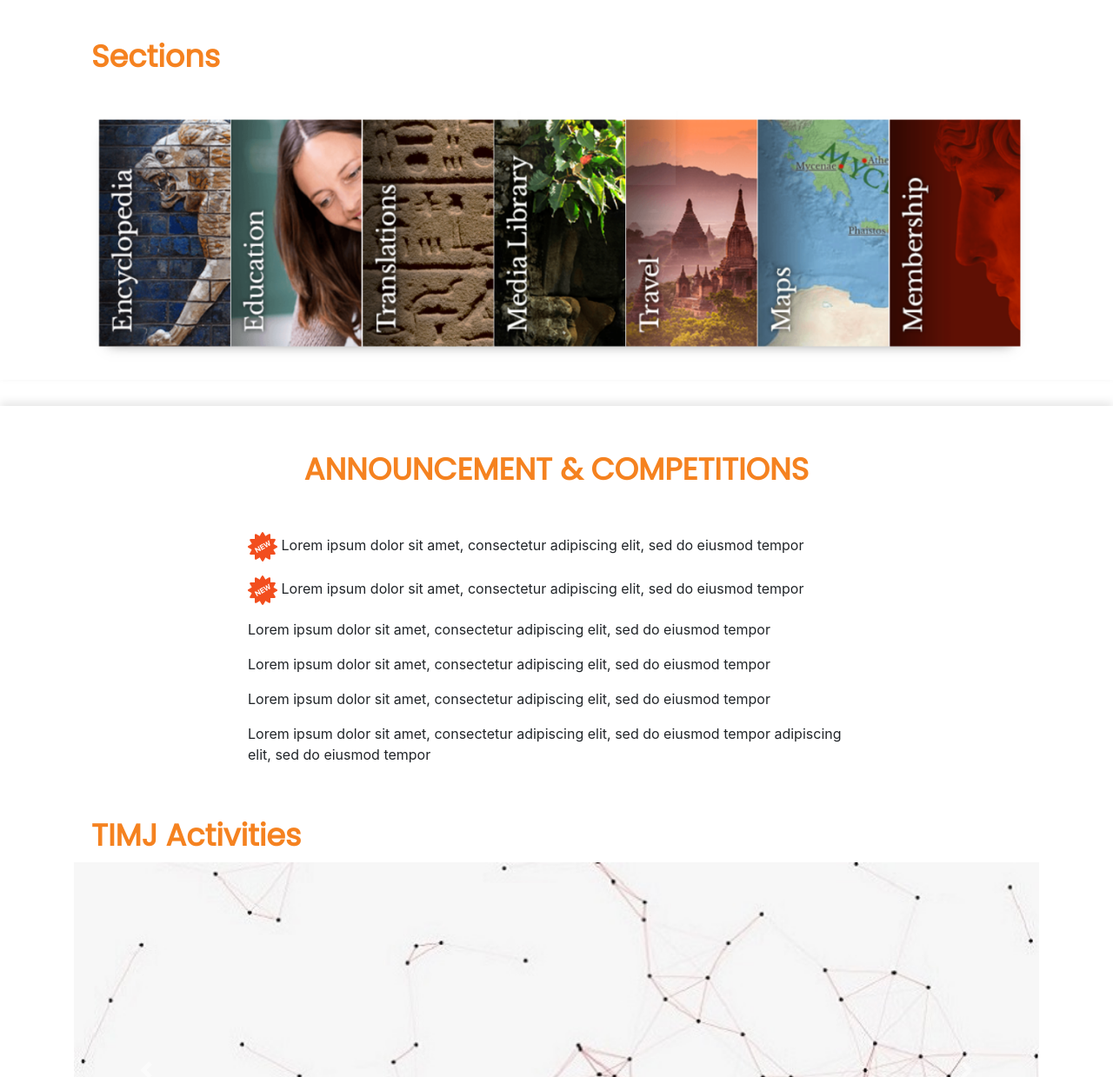
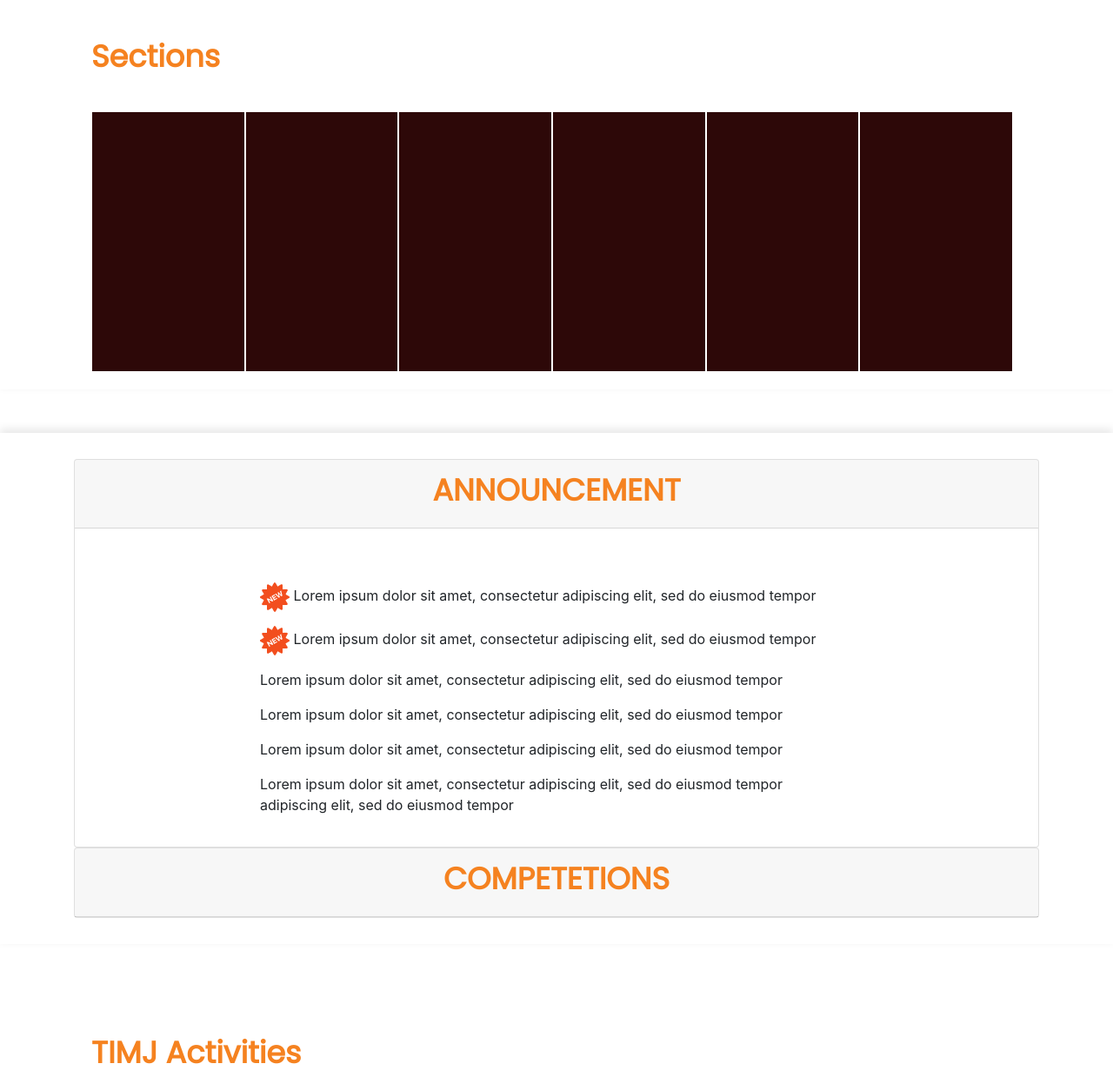
Before and after one commit to ompalsingh23/Think-India-Mnit, a plain HTML site: page index.html in a window 1280 px wide. Shown: the part 980-2219 px from the top of the page at 87% size. Drawn offline with nearby package versions, Linux system fonts and the light colour scheme.

Commit message:
announcement

```diff
--- a/index.html
+++ b/index.html
@@ -14,8 +14,21 @@
   <link href="https://fonts.googleapis.com/css2?family=Montserrat:wght@900&family=Poppins&family=Ubuntu&display=swap"
     rel="stylesheet">
 
-  <script src="https://kit.fontawesome.com/cf8674359a.js" crossorigin="anonymous"></script>
-  <script src="https://code.jquery.com/jquery-3.6.0.slim.min.js"> </script>
+    <link rel="stylesheet" href=
+    "https://maxcdn.bootstrapcdn.com/bootstrap/4.3.1/css/bootstrap.min.css">
+
+        <script src=
+    "https://ajax.googleapis.com/ajax/libs/jquery/3.3.1/jquery.min.js">
+        </script>
+
+        <script src=
+    "https://cdnjs.cloudflare.com/ajax/libs/popper.js/1.14.7/umd/popper.min.js">
+        </script>
+
+        <script src=
+    "https://maxcdn.bootstrapcdn.com/bootstrap/4.3.1/js/bootstrap.min.js">
+        </script>
+         <script src="https://code.jquery.com/jquery-3.6.0.slim.min.js"> </script>
   <script src="https://ajax.googleapis.com/ajax/libs/jquery/3.2.1/jquery.min.js"></script>
 
   <title>Think India MNIT Jaipur</title>
@@ -160,16 +173,102 @@
             line-height: 131.5%;
             color: #F58220;">Sections</h2>
         <div style="margin-top: 40px; ">
-          <img src="images/section.png" width="100%" alt="">
+          <!-- <img src="images/section.png" width="100%" alt=""> -->
+          <div class="row col-12">
+                <div class="col-2" id="sections_col">
+
+                </div>
+                <div class="col-2" id="sections_col">
+
+                </div>
+                <div class="col-2" id="sections_col">
+
+                </div>
+                <div class="col-2" id="sections_col">
+
+                </div>
+                <div class="col-2" id="sections_col">
+
+                </div>
+                <div class="col-2" id="sections_col">
+
+                </div>
+          </div>
         </div>
       </div>
     </div>
   </section>
-  <section style="margin-top: 30px; background: #FFFFFF;
+  <section style="margin-top: 50px; background: #FFFFFF;
+             margin-bottom: 60px;
+         box-shadow: 0px -4px 10px rgba(0, 0, 0, 0.1); ">
+  <div class="container" style="padding-top: 30px;
+  padding-bottom: 30px;">
+    <div id="accordion">
+      <div class="card">
+          <div class="card-header">
+              <a class="card-link"
+                 data-toggle="collapse"
+                 href="#description1">
+        <h2 class="col-12" id="announcement1">ANNOUNCEMENT </h2>
+               </a>
+          </div>
+
+          <div id="description1"
+               class="collapse show"
+               data-parent="#accordion">
+              <div class="card-body">
+                <div class="col-8 offset-2" style="padding-top: 42px;">
+                  <p> <img src="images/new.png" alt=""> Lorem ipsum dolor sit amet, consectetur adipiscing elit, sed do eiusmod
+                    tempor</p>
+                  <p><img src="images/new.png" alt=""> Lorem ipsum dolor sit amet, consectetur adipiscing elit, sed do eiusmod
+                    tempor</p>
+                  <p>Lorem ipsum dolor sit amet, consectetur adipiscing elit, sed do eiusmod tempor</p>
+                  <p>Lorem ipsum dolor sit amet, consectetur adipiscing elit, sed do eiusmod tempor</p>
+                  <p>Lorem ipsum dolor sit amet, consectetur adipiscing elit, sed do eiusmod tempor</p>
+                  <p>Lorem ipsum dolor sit amet, consectetur adipiscing elit, sed do eiusmod tempor adipiscing elit, sed do
+                    eiusmod tempor</p>
+                </div>
+              </div>
+          </div>
+      </div>
+
+      <div class="card">
+          <div class="card-header">
+              <a class="collapsed card-link"
+                 data-toggle="collapse"
+                 href="#description2">
+                 <h2 class="col-12" id="announcement1">COMPETETIONS </h2>
+
+               </a>
+          </div>
+          <div id="description2"
+               class="collapse"
+               data-parent="#accordion">
+              <div class="card-body">
+                <div class="col-8 offset-2" style="padding-top: 42px;">
+                  <p> <img src="images/new.png" alt=""> Lorem ipsum dolor sit amet, consectetur adipiscing elit, sed do eiusmod
+                    tempor</p>
+                  <p><img src="images/new.png" alt=""> Lorem ipsum dolor sit amet, consectetur adipiscing elit, sed do eiusmod
+                    tempor</p>
+                  <p>Lorem ipsum dolor sit amet, consectetur adipiscing elit, sed do eiusmod tempor</p>
+                  <p>Lorem ipsum dolor sit amet, consectetur adipiscing elit, sed do eiusmod tempor</p>
+                  <p>Lorem ipsum dolor sit amet, consectetur adipiscing elit, sed do eiusmod tempor</p>
+                  <p>Lorem ipsum dolor sit amet, consectetur adipiscing elit, sed do eiusmod tempor adipiscing elit, sed do
+                    eiusmod tempor</p>
+                </div>
+              </div>
+          </div>
+      </div>
+
+
+  </div>
+  </section>
+  <!-- <section style="margin-top: 30px; background: #FFFFFF;
          box-shadow: 0px -4px 10px rgba(0, 0, 0, 0.1); ">
     <div class="container">
       <div class="row announcement" style="padding-top: 50px;">
-        <h2 id="announcement1">ANNOUNCEMENT & COMPETITIONS</h2>
+
+        <h2 class="col-12" id="announcement1">COMPETETIONS </h2>
       </div>
       <div class="col-8 offset-2" style="padding-top: 42px;">
         <p> <img src="images/new.png" alt=""> Lorem ipsum dolor sit amet, consectetur adipiscing elit, sed do eiusmod
@@ -182,7 +281,7 @@
         <p>Lorem ipsum dolor sit amet, consectetur adipiscing elit, sed do eiusmod tempor adipiscing elit, sed do
           eiusmod tempor</p>
       </div>
-    </div>
+    </div>-->
     <section>
       <div class="container" style="padding-top: 42px; ">
         <div style="padding-left: 20px;">
@@ -303,7 +402,7 @@
                    color: #F58220;">SECTIONS</h3>
           <li style="padding: 20px 10px 5px;"><a href="#" style="color: inherit;text-decoration: none;">DIY Section
               (Coding & Robotics)</a></li>
-          <li style="padding: 5px 10px 5px;"><a href="#" style="color: inherit;text-decoration: none;">Hertitage &
+          <li style="padding: 5px 10px 5px;"><a href="index2.html" style="color: inherit;text-decoration: none;">Hertitage &
               Enviorment Section</a></li>
           <li style="padding: 5px 10px 5px;"><a href="#" style="color: inherit;text-decoration: none;">Art & Design
               Section</a></li>
@@ -357,7 +456,7 @@
           color: #FFFFFF; text-align: center;
           text-decoration: none;
           color: #FFFFFF;
-          "><a href="index2.html">Think India</a></h3>
+          ">Think India</h3>
         <h4 style="font-family: Poppins;
           font-style: normal;
           font-weight: 600;
--- a/styles.css
+++ b/styles.css
@@ -525,3 +525,13 @@ border-radius: 10px;
     display: block;
 
   }
+
+ #sections_col{
+   background-color: #2D0808;
+   height: 300px;
+   border: 1px solid #fff;
+ }
+ #sections_col:hover{
+     transform: scale(1.3);
+     z-index: 1000;
+ }
```
